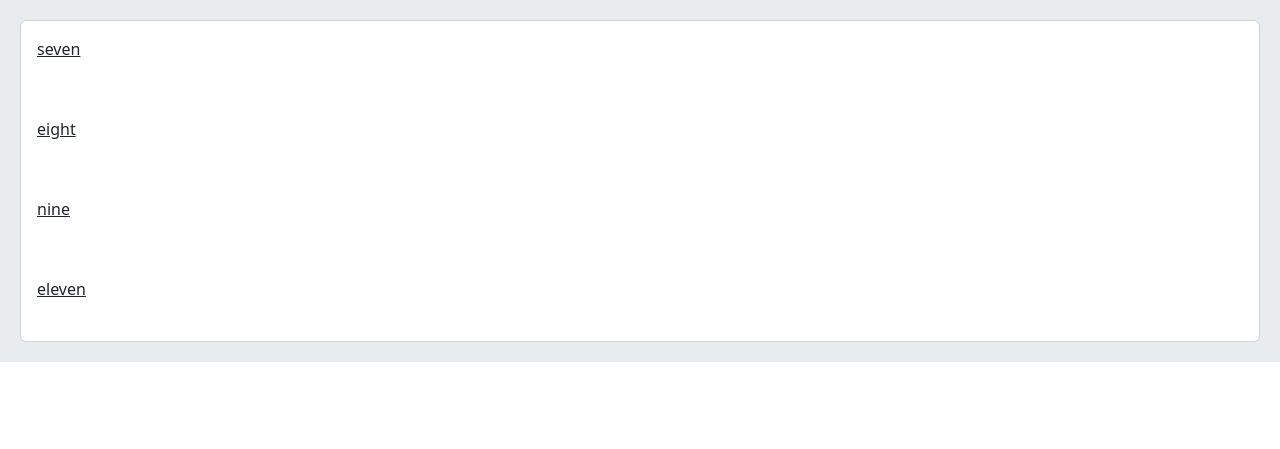
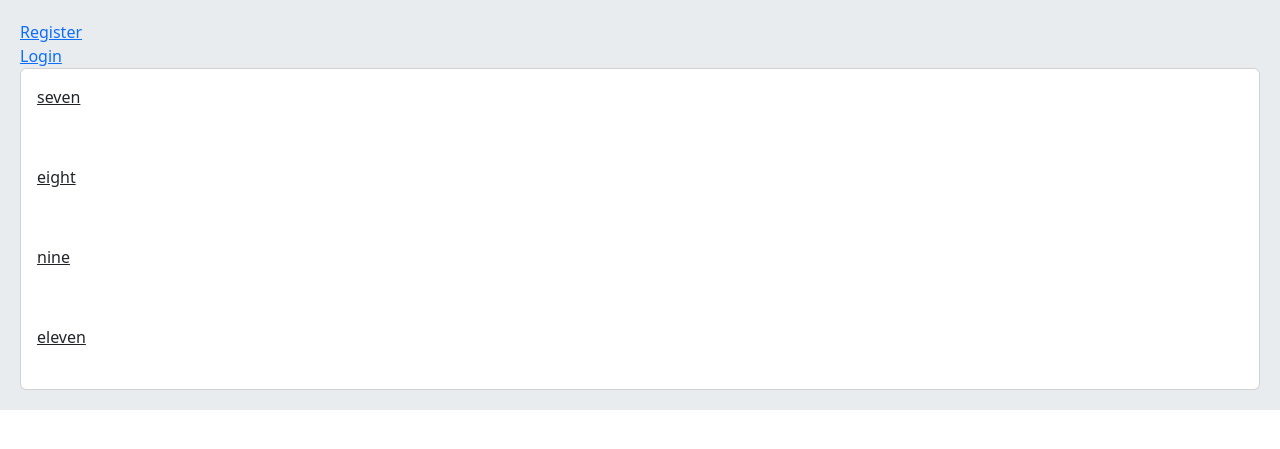
Before and after one commit to hosseinfaraji79/Todo-project, a Django app: page / in a window 1280 px wide. Shown: the part 56-505 px from the top of the page. Run offline with Django 4.2, Linux system fonts and the light colour scheme; data comes from the database, SQL or seed files in the repository; both versions use the stored data as it was after the commit.

Commit message:
The last commit for this mini mini  project

```diff
--- a/templates/home.html
+++ b/templates/home.html
@@ -3,6 +3,13 @@
 {% block title %} Home {% endblock title %}
 
 {% block fj %}
+
+    {% if request.user.is_authenticated %}
+        <a href="{% url 'user_logout' %}"> Logout </a><br/>
+    {% else %}
+    <a href="{% url 'user_register' %}"> Register </a><br/>
+    <a href="{% url 'user_login' %}"> Login </a>
+    {% endif %}
 
 
     <div class="card">
```
Also changed, not shown: db.sqlite3.
